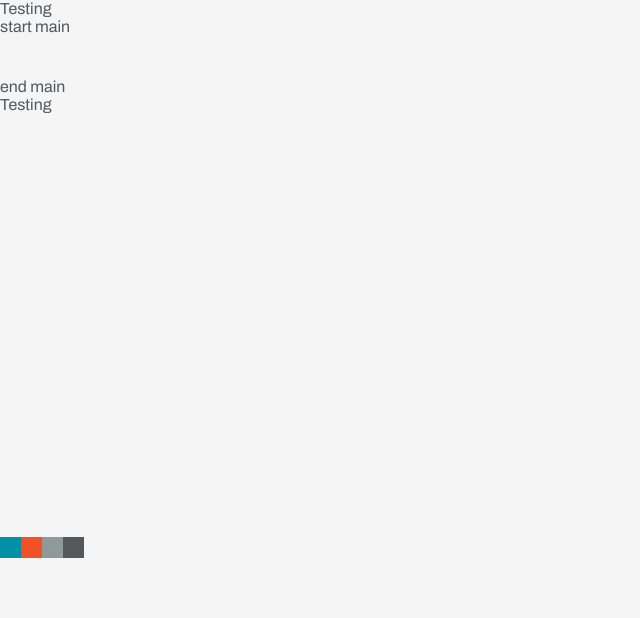
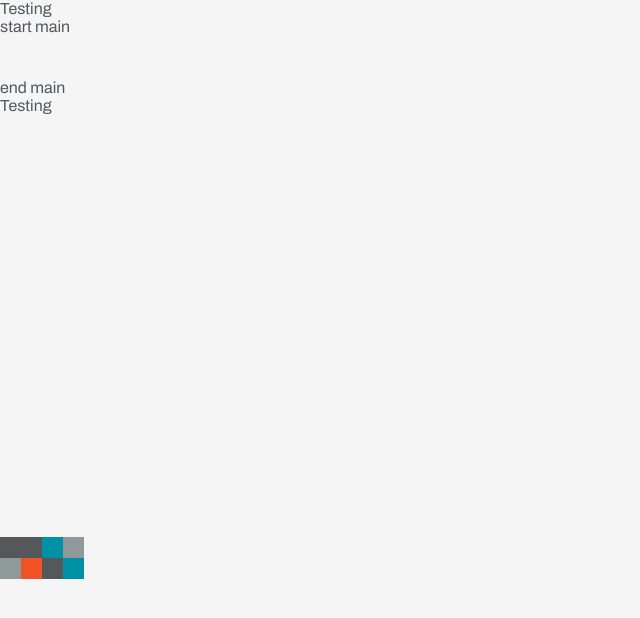
Before and after one commit to Apiary-Arqlite/arqlite, a React (Create React App) app: page / in a window 1280 px wide. Shown: the top 618 px of the page, without its empty margins (0-640 px from the left). Built offline with nearby package versions, Linux system fonts and the light colour scheme.

Commit message:
2 rows of cubes
I am manually setting the delay
there is probably a  better way, but this works...

```diff
--- a/src/Animation/Box1.css
+++ b/src/Animation/Box1.css
@@ -1,5 +1,4 @@
 .box-container {
-padding-bottom: 20px;
 display:flex; /*causes little cubes to be side by side instead of on top of each other*/
 }
 
--- a/src/Animation/Box1.jsx
+++ b/src/Animation/Box1.jsx
@@ -13,16 +13,31 @@ export default function Box1() {
 
 return(
     <div>
+{/*second from bottom row*/}
+<motion.div className="box-container">
+        <motion.div className="box-dark-gray" initial="start" animate="end" variants={littleCube} transition={{delay: 1.4, duration: 2 }}>
+        </motion.div>
+        <motion.div className="box-dark-gray" initial="start" animate="end" variants={littleCube} transition={{ delay: 1.2, duration: 2 }}>
+        </motion.div>
+        <motion.div className="box-blue" initial="start" animate="end" variants={littleCube} transition={{ delay: 1, duration: 2 }}>
+        </motion.div>
+        <motion.div className="box-light-gray" initial="start" animate="end" variants={littleCube} transition={{ delay: 0.8, duration: 2 }}>
+        </motion.div>
+    </motion.div>
+
+
+{/*bottom row*/}
     <motion.div className="box-container">
-        <motion.div className="box-blue" initial="start" animate="end" variants={littleCube} transition={{ duration: 2 }}>
+        <motion.div className="box-light-gray" initial="start" animate="end" variants={littleCube} transition={{ duration: 2 }}>
         </motion.div>
         <motion.div className="box-orange" initial="start" animate="end" variants={littleCube} transition={{ delay: 0.2, duration: 2 }}>
         </motion.div>
-        <motion.div className="box-light-gray" initial="start" animate="end" variants={littleCube} transition={{ delay: 0.4, duration: 2 }}>
+        <motion.div className="box-dark-gray" initial="start" animate="end" variants={littleCube} transition={{ delay: 0.4, duration: 2 }}>
         </motion.div>
-        <motion.div className="box-dark-gray" initial="start" animate="end" variants={littleCube} transition={{ delay: 0.6, duration: 2 }}>
+        <motion.div className="box-blue" initial="start" animate="end" variants={littleCube} transition={{ delay: 0.6, duration: 2 }}>
         </motion.div>
     </motion.div>
+
 
 
 
```
